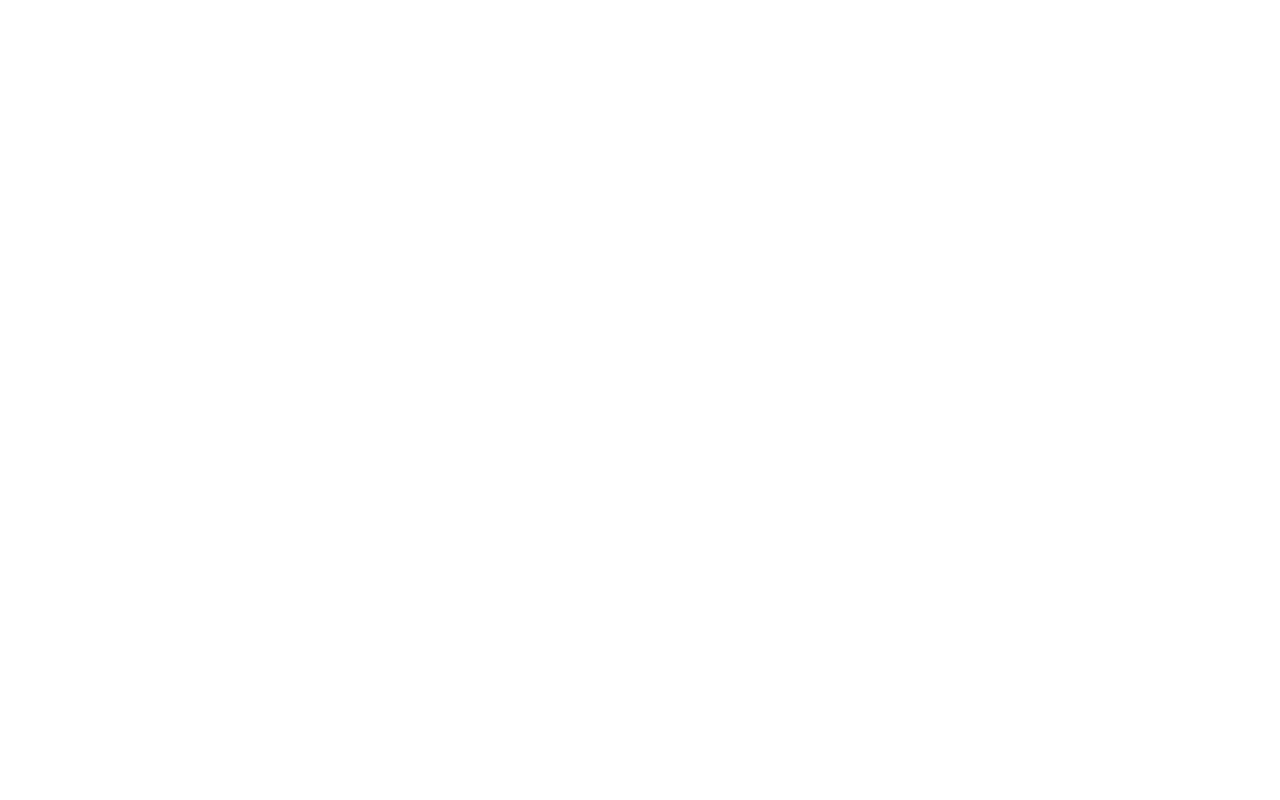
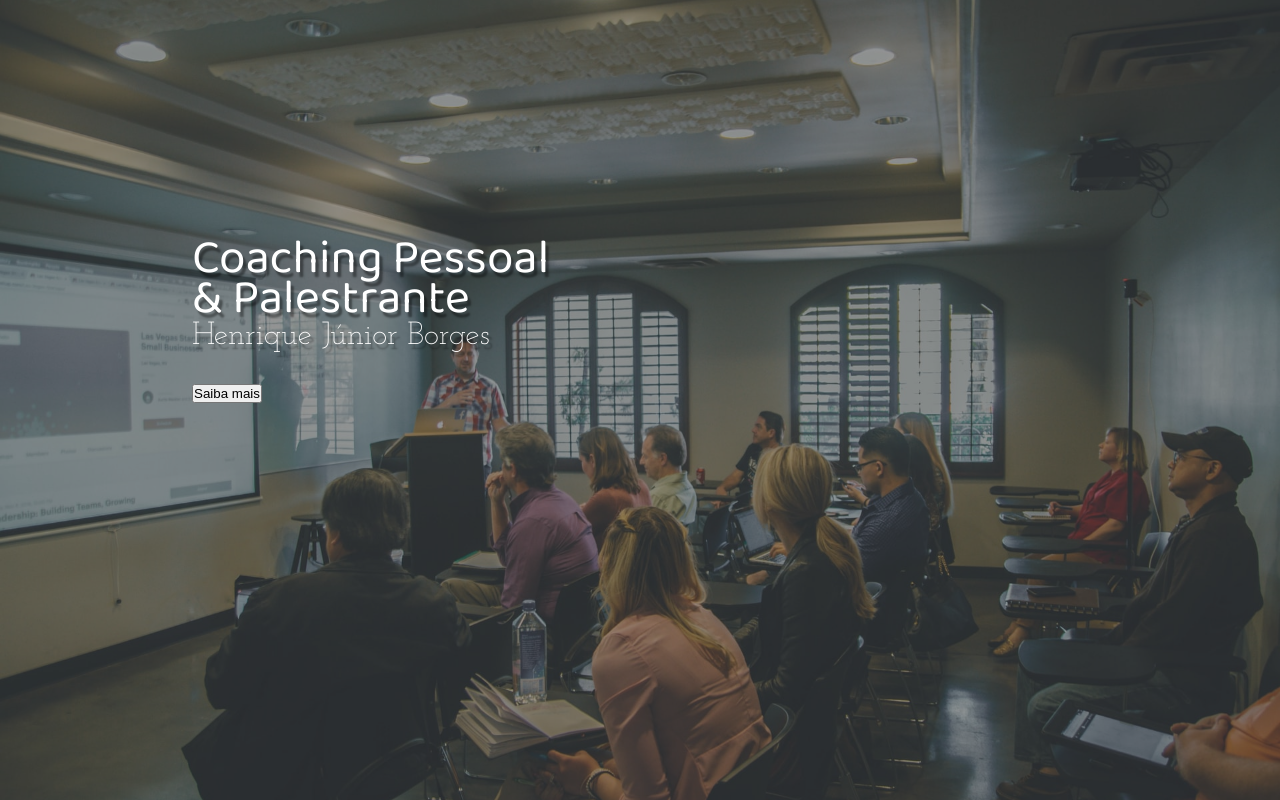
Before and after one commit to snowlzz/HJCoaching, a plain HTML site: page index.html in a window 1280 px wide. Drawn offline with Linux system fonts and the light colour scheme.

Commit message:
Banner cfg

```diff
--- a/index.html
+++ b/index.html
@@ -3,14 +3,27 @@
 <head>
     <meta charset="UTF-8">
     <meta name="viewport" content="width=device-width, initial-scale=1.0">
-    <link rel="apple-touch-icon" sizes="180x180" href="/apple-touch-icon.png">
-    <link rel="icon" type="image/png" sizes="32x32" href="/favicon-32x32.png">
-    <link rel="icon" type="image/png" sizes="16x16" href="/favicon-16x16.png">
+    <link rel="apple-touch-icon" sizes="180x180" href="imgs/apple-touch-icon.png">
+    <link rel="icon" type="image/png" sizes="32x32" href="imgs/favicon-32x32.png">
+    <link rel="icon" type="image/png" sizes="16x16" href="imgs/favicon-16x16.png">
     <link rel="manifest" href="/site.webmanifest">
     <link rel="stylesheet" href="style.css">
     <title>HJ Coaching</title>
 </head>
 <body>
 
+    <div class="container">  <!-- "div.container" cria uma div com a class "containter"-->
+        <header>
+            <div class="img-wrapper">
+                <img src="imgs/bg.jpg" alt="Background image">
+            </div>
+            <div class="banner">
+                <h1>Coaching Pessoal <br>& Palestrante</h1>
+                <p>Henrique Júnior Borges</p>
+                <button>Saiba mais</button>
+            </div>
+        </header>
+    </div>
+
 </body>
 </html>
--- a/style.css
+++ b/style.css
@@ -1,3 +1,55 @@
 @import url('https://fonts.googleapis.com/css2?family=Baloo+Da+2:wght@400;500&family=Josefin+Slab:wght@300;400;500&family=Mulish:ital,wght@0,300;0,400;0,500;1,400&display=swap');
 
 @import url('https://cdnjs.cloudflare.com/ajax/libs/font-awesome/5.15.3/css/all.min.css');
+
+
+
+*{/*Reset da página*/
+    margin: 0;
+    padding:0;
+}
+
+header{
+    width: 100%;
+    height: 100vh;
+    overflow: hidden;
+    position:relative;
+}
+
+.img-wrapper{
+    width: 100%;
+    height: 100%;
+    overflow: hidden;
+    background-color: rgba(0, 0, 0, 0.8);
+}
+
+.img-wrapper img{
+    width: 100%;
+    height: 100%;
+    object-fit: cover;
+    opacity: 0.5;
+}
+
+.banner{
+    position: absolute;
+    top: 30%;
+    left: 15%;
+}
+
+.banner h1{
+    color: #ffffff;
+    font-size: 3.0rem;
+    font-family: "Baloo Da 2", serif;
+    font-weight: 200;
+    text-shadow: 0.2rem 0.3rem 2px rgba(0, 0, 0, .4);
+    line-height: 2.5rem;
+}
+
+.banner p{
+    color:#ffffff;
+    font-size: 2.0rem;
+    font-family: "Josefin Slab", serif;
+    font-weight: 200;
+    text-shadow: 0.2rem 0.3rem 2px rgba(0, 0, 0, .4);
+    margin-bottom: 2rem;
+}
```
Also changed, not shown: imgs/about.txt (renamed from about.txt), imgs/android-chrome-192x192.png (renamed from android-chrome-192x192.png), imgs/android-chrome-512x512.png (renamed from android-chrome-512x512.png), imgs/apple-touch-icon.png (renamed from apple-touch-icon.png), imgs/bg.jpg (added), imgs/favicon-16x16.png (renamed from favicon-16x16.png), imgs/favicon-32x32.png (renamed from favicon-32x32.png), site.webmanifest.
